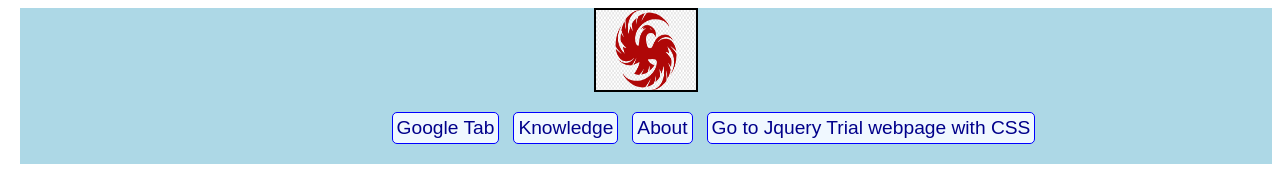
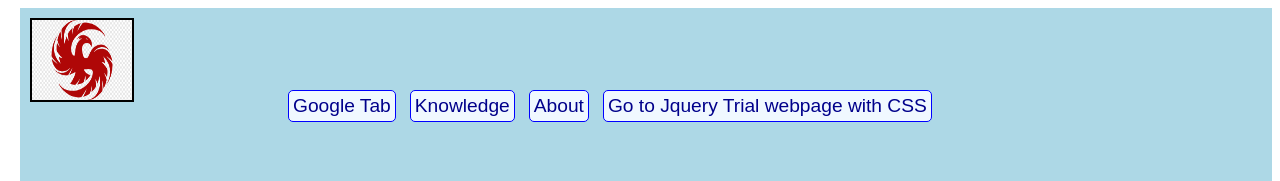
Before and after one commit to austin316dsouza/portfolio, a plain HTML site: page portfolio.html in a window 1280 px wide. Shown: the top 181 px of the page. Drawn offline with Linux system fonts and the light colour scheme.

Commit message:
Update style.css

```diff
--- a/style.css
+++ b/style.css
@@ -1,9 +1,12 @@
 body{
     margin-left: 20px;
 }
+nav ul{
+    display: inline-block;
+}
 nav{
     background-color:lightblue;
-    text-align: center;
+
 
 }
 nav ul li{
@@ -14,8 +17,15 @@ nav ul li{
     font-family: Arial, Helvetica, sans-serif;
     border-radius: 5px;
     padding: 4px;
-    margin-bottom: 20px;
-    margin-top: 0px;
+    margin-bottom: 50px;
+
+}
+nav ul li:hover{
+    background-color: black;
+    padding: 20px;
+}
+nav ul li a:hover{
+    color:red;
 }
 a{
     text-decoration: none;
@@ -25,6 +35,7 @@ a{
 }
 nav img{
     display: inline-block;
+    margin: 10px 10px;
     border: 2px solid black;
 }
 #first{
```
